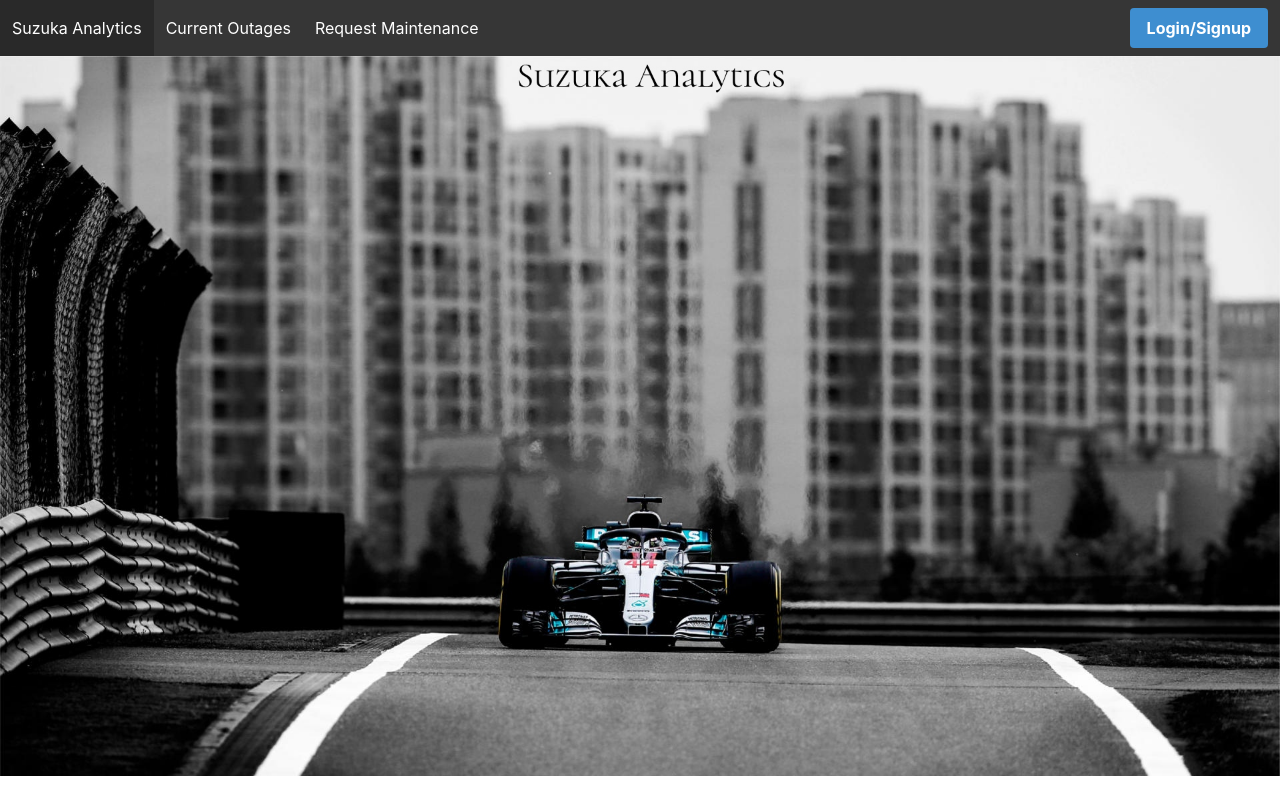
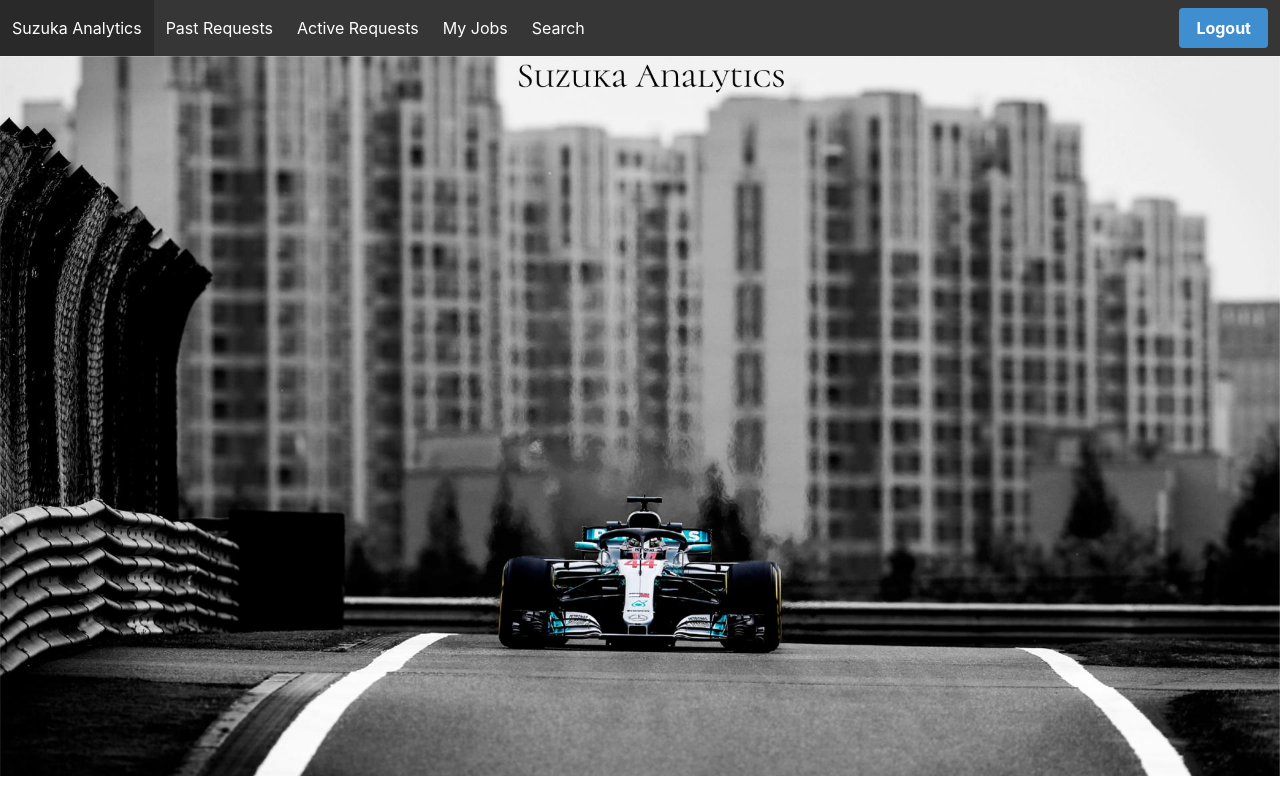
Before and after one commit to rrp316/426-project, a website: page site/index.html in a window 1280 px wide. Drawn offline with nearby package versions, Linux system fonts and the light colour scheme; a web font is replaced by a local one.

Commit message:
corrected post requests navbar title to past request

```diff
--- a/site/loadNav.js
+++ b/site/loadNav.js
@@ -9,7 +9,7 @@ if (localStorage.getItem('jwt') == null){
 }
 */
 
-let loggedIn = false;
+let loggedIn = true;
 
 $(function () {
     if (loggedIn) {
--- a/site/loggedInNav.html
+++ b/site/loggedInNav.html
@@ -16,7 +16,7 @@
         <div class="navbar-start">
 
             <a class="navbar-item">
-                Post Requests
+                Past Requests
             </a>
 
             <a class="navbar-item">
```
